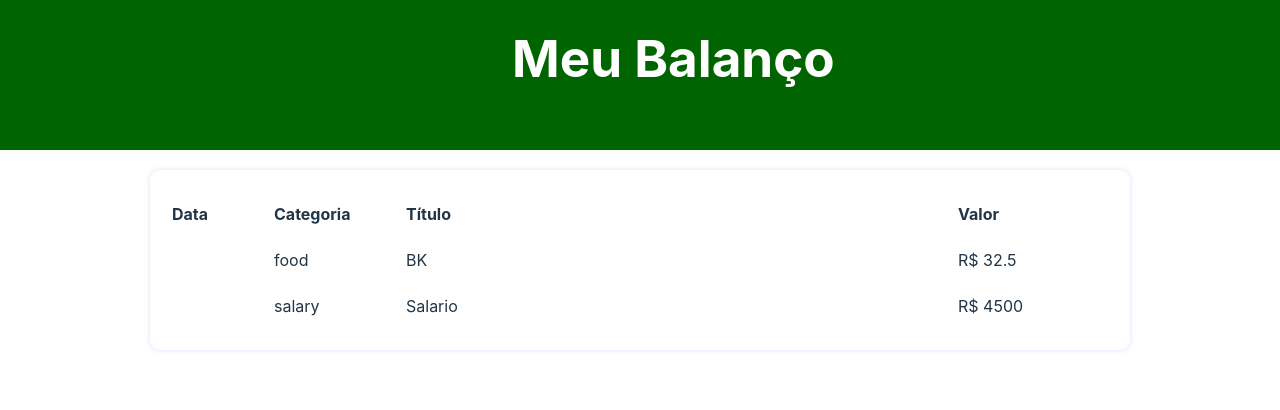
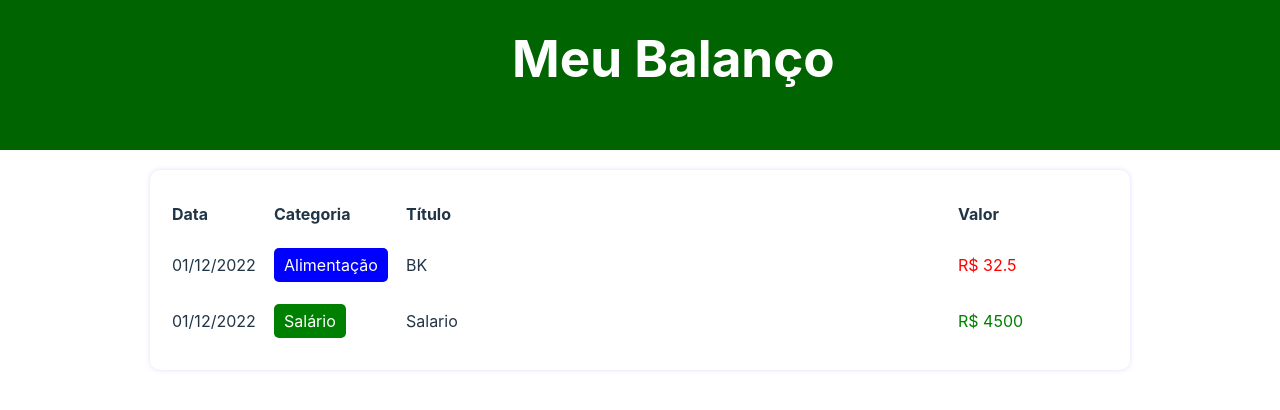
Before and after one commit to NicolasVilmes/financeiro, a React (Vite) app: page / in a window 1280 px wide. Shown: the top 410 px of the page. Built offline with nearby package versions, Linux system fonts and the light colour scheme.

Commit message:
Table completed

```diff
--- a/src/components/Table/Item/index.tsx
+++ b/src/components/Table/Item/index.tsx
@@ -1,5 +1,7 @@
 import * as C from "./styles";
 import { Item } from "../../../types/Item";
+import { formatDate } from "../../../utility/dateFilter";
+import { categories } from "../../../data/categories";
 
 type Props = {
   item: Item;
@@ -7,11 +9,19 @@
 
 export const TableItem = ({ item }: Props) => {
   return (
-    <C.tableLine>
-      <C.TableColumn></C.TableColumn>
-      <C.TableColumn>{item.category}</C.TableColumn>
+    <C.TableLine>
+      <C.TableColumn>{formatDate(item.date)}</C.TableColumn>
+      <C.TableColumn>
+        <C.Category color={categories[item.category].color}>
+          {categories[item.category].title}
+        </C.Category>
+      </C.TableColumn>
       <C.TableColumn>{item.title}</C.TableColumn>
-      <C.TableColumn>R$ {item.value}</C.TableColumn>
-    </C.tableLine>
+      <C.TableColumn>
+        <C.Value color={categories[item.category].expense ? "red" : "green"}>
+          R$ {item.value}
+        </C.Value>
+      </C.TableColumn>
+    </C.TableLine>
   );
 };
--- a/src/components/Table/Item/styles.ts
+++ b/src/components/Table/Item/styles.ts
@@ -1,7 +1,20 @@
-import styled from "styled-components";
+import styled from 'styled-components';
 
-export const tableLine = styled.tr``;
+export const TableLine = styled.tr`
+`;
 
 export const TableColumn = styled.td`
-  padding: 10px 0;
+    padding: 10px 0;
 `;
+
+export const Category = styled.div<{ color: string }>`
+    display: inline-block;
+    padding: 5px 10px;
+    border-radius: 5px;
+    color: #FFF;
+    background-color: ${props => props.color};
+`;
+
+export const Value = styled.div<{ color: string }>`
+    color: ${props => props.color};
+`;
--- a/src/components/Table/styles.ts
+++ b/src/components/Table/styles.ts
@@ -2,7 +2,6 @@
 
 export const Table = styled.table`
   width: 100%;
-  backgrund-color: #FFF;
   padding: 20px;
   box-shadow: 0px 0px 5px #CCFA;
   border-radius: 10px;
--- a/src/data/categories.ts
+++ b/src/data/categories.ts
@@ -1,8 +1,7 @@
-import {Category} from "../types/category"
+import { Category } from '../types/category';
 
 export const categories: Category = {
-  food: { title: 'Alimentação', color: 'blue', expense: true },
-  rent: { title: 'Aluguel', color: 'Purple', expense: true },
-  salary: {
-    title: 'Salário', color: 'green', expense: true}
+    food: { title: 'Alimentação', color: 'blue', expense: true },
+    rent: { title: 'Aluguel', color: 'brown', expense: true },
+    salary: { title: 'Salário', color: 'green', expense: false }
 }
--- a/src/utility/dateFilter.ts
+++ b/src/utility/dateFilter.ts
@@ -21,3 +21,19 @@
 
   return newList;
 }
+
+export const formatDate = (date: Date): string => {
+  let year = date.getFullYear();
+  let month = date.getMonth() + 1;
+  let day = date.getDate();
+
+  return `${AddZero(day)}/${AddZero(month)}/${year}`;
+}
+
+const AddZero = (n: number): string => {
+  if (n < 10) {
+    return `0${n}`;
+  } else {
+    return `${n}`;
+  }
+}
```
